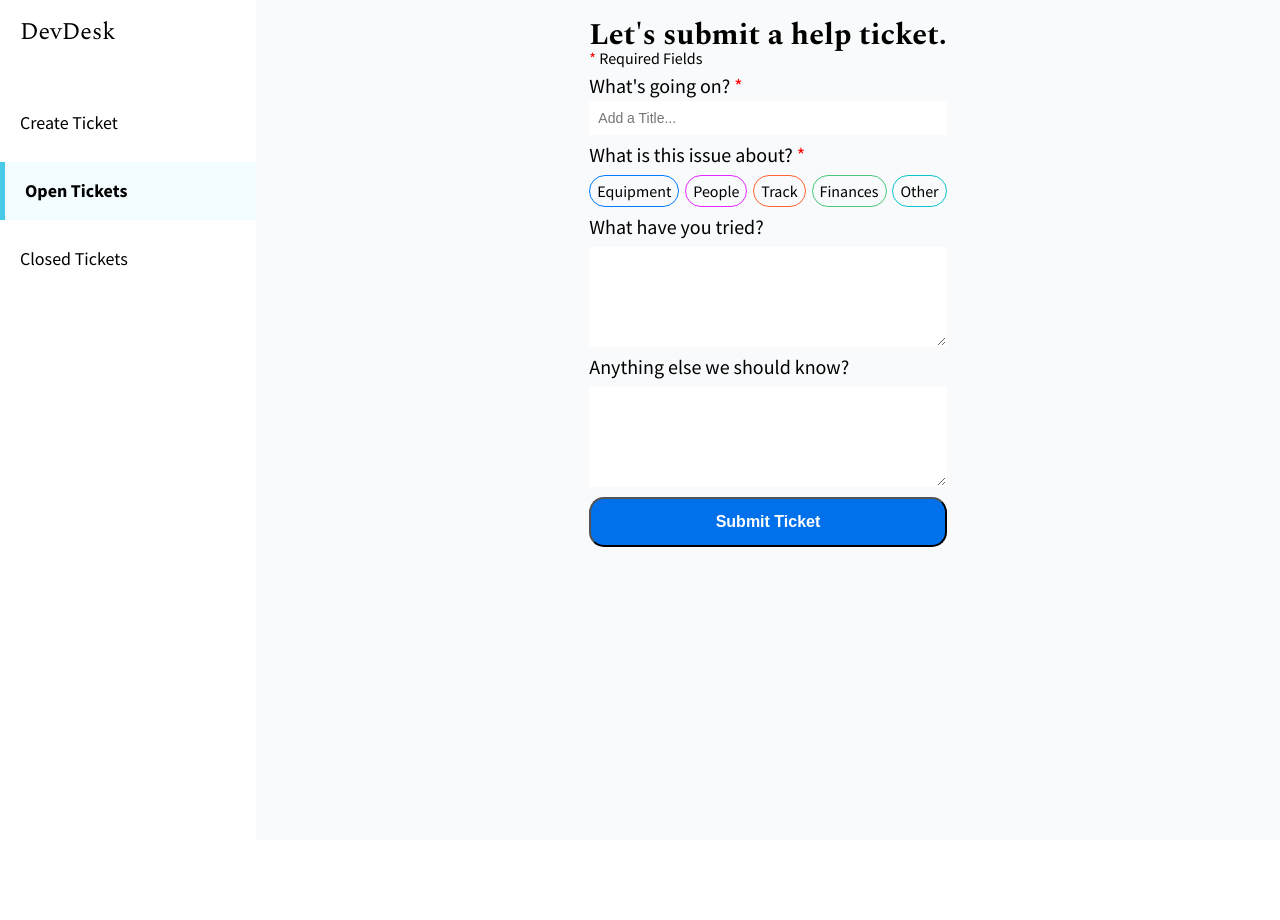
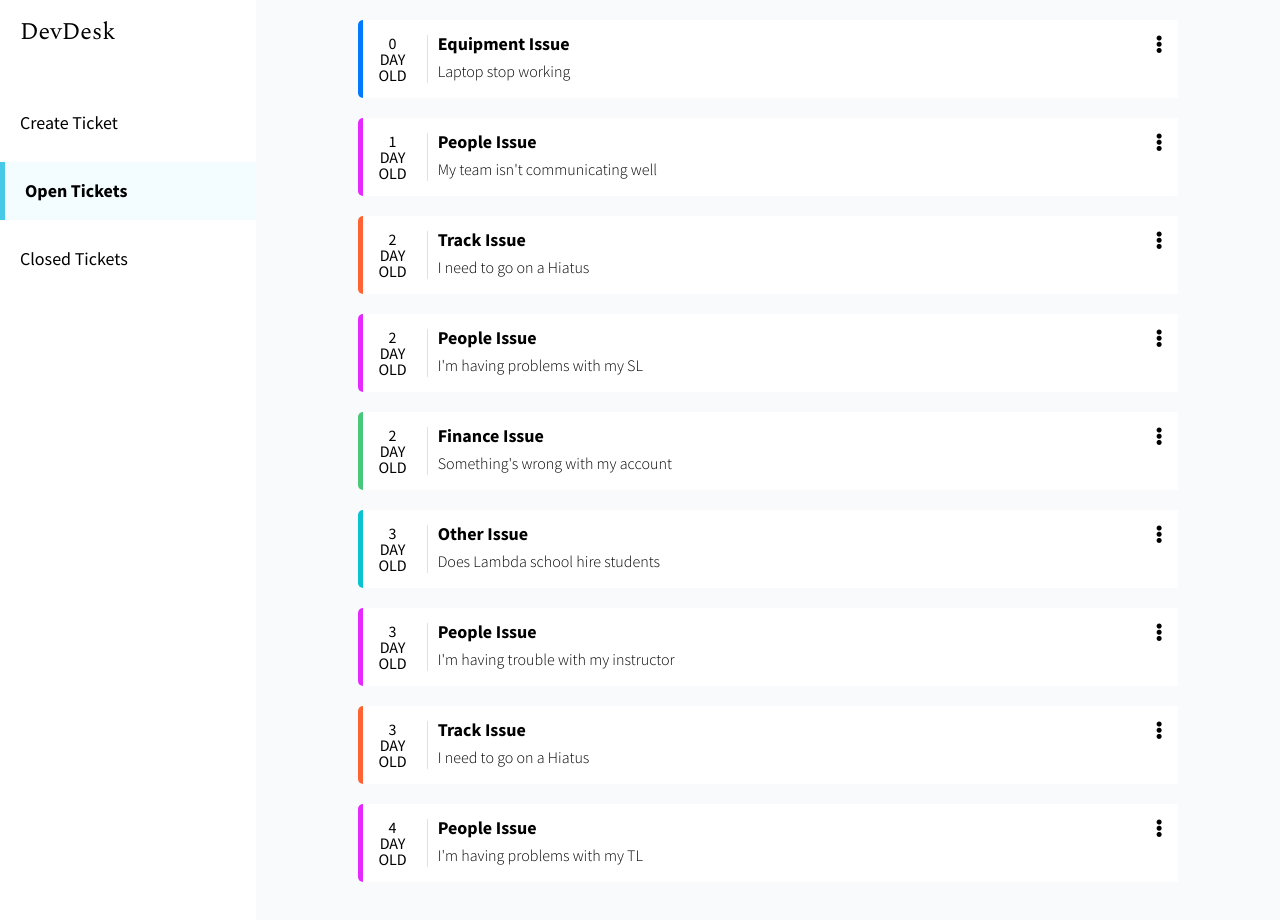
Before and after one commit to Build-Week-DevDesk-Queue1/frontend, a React (Create React App) app in the folder devdesk/: page /student-dashboard in a window 1280 px wide. Both pictures are taken after a click on the item "Open Tickets". Before the commit the page ends 840 px from the top, so only its background shows below. Built offline with nearby package versions, Linux system fonts and the light colour scheme.

Commit message:
continue working on student dashboard added dropwdown functunality and card expanding

```diff
--- a/devdesk/src/App.css
+++ b/devdesk/src/App.css
@@ -195,6 +195,8 @@ h6 {
   padding: 20px 0;
 }
 
+.closeTickets,
+.openTickets,
 .createTicket,
 .mytickets,
 .alltickets {
@@ -205,6 +207,7 @@ h6 {
   height: 100%;
 }
 
+.closeTickets,
 .createTicket,
 .mytickets {
   height: 100vh;
@@ -212,7 +215,9 @@ h6 {
 }
 
 .ticket {
+  position: relative;
   display: flex;
+  flex-direction: column;
   background-color: #ffffff;
   margin-bottom: 20px;
   padding: 15px;
@@ -222,9 +227,50 @@ h6 {
   cursor: pointer;
 }
 
+.ticket-dropdown {
+  position: absolute;
+  z-index: 1;
+  border: 1px solid #f2f2f2;
+  border-radius: 5px;
+  background-color: #ffffff;
+  padding: 8px;
+  top: 35px;
+  right: 5px;
+}
+
+.ticket-dropdown p {
+  margin-bottom: 10px;
+}
+
+.ticket-info {
+  display: flex;
+}
+
+.ticket-more-info {
+  padding-left: 49px;
+}
+
+.attempted-solution {
+  margin: 10px 0;
+}
+
+.additionalInfo {
+  margin-top: 10px;
+}
+
+.what-tried,
+.issue-more-info {
+  margin-top: 10px;
+  font-weight: bold;
+}
+
 .ticket .days {
   text-transform: uppercase;
   text-align: center;
+}
+
+.issue {
+  width: 100%;
 }
 
 .ticket .issue {
@@ -234,6 +280,8 @@ h6 {
 }
 
 .issue-category {
+  display: flex;
+  justify-content: space-between;
   font-size: 18px;
   font-weight: bold;
   margin-bottom: 10px;
--- a/devdesk/src/actions/index.js
+++ b/devdesk/src/actions/index.js
@@ -1,3 +1,4 @@
 import * as helperOptionAction from "./helperOptionAction";
+import * as studentOptionAction from "./studentOptionAction";
 
-export { helperOptionAction };
+export { helperOptionAction, studentOptionAction };
--- a/devdesk/src/components/student/studentdashboard.js
+++ b/devdesk/src/components/student/studentdashboard.js
@@ -1,5 +1,154 @@
 import React, { useState } from "react";
 import CreateTicketForm from "./createticketform";
+import StudentOptionList from "./studentoptionlist";
+import { useSelector } from "react-redux";
+
+function setCategory(category) {
+  category = category.toLowerCase();
+  switch (category) {
+    case "people":
+      return category;
+    case "equipment":
+      return category;
+    case "track":
+      return category;
+    case "finance":
+      return category;
+    case "other":
+      return category;
+    default:
+      return "";
+  }
+}
+
+function StudentContent({
+  studentOption,
+  openTickets,
+  closedTickets,
+  setOpenTickets
+}) {
+  function expandTicket(id) {
+    let tickets = openTickets.map(ticket => {
+      if (ticket.id === id) {
+        return { ...ticket, expand: !ticket.expand };
+      }
+      return ticket;
+    });
+    setOpenTickets(tickets);
+  }
+
+  function triggerDropDown(id) {
+    let tickets = openTickets.map(ticket => {
+      if (ticket.id === id) {
+        return { ...ticket, revealDropDown: !ticket.revealDropDown };
+      }
+      return { ...ticket, revealDropDown: false };
+    });
+    setOpenTickets(tickets);
+  }
+
+  switch (studentOption) {
+    case 1:
+      return (
+        <div className="createTicket">
+          <CreateTicketForm />
+        </div>
+      );
+    case 2:
+      return (
+        <div className="openTickets">
+          {openTickets.map(ticket => {
+            return (
+              <div
+                onClick={() => {
+                  expandTicket(ticket.id);
+                }}
+                key={ticket.id}
+                className={`ticket ${setCategory(ticket.category)}`}
+              >
+                {ticket.revealDropDown && (
+                  <div className="ticket-dropdown">
+                    <p>Edit Details</p>
+                    <p>Delete Ticket</p>
+                    <p>Mark Resolved</p>
+                  </div>
+                )}
+                <div className="ticket-info">
+                  <div className="days">
+                    {ticket.created} <br /> day <br /> old
+                  </div>
+                  <div className="issue">
+                    <div className="issue-category">
+                      <p>{ticket.category} Issue</p>
+                      <i
+                        onClick={e => {
+                          e.stopPropagation();
+                          triggerDropDown(ticket.id);
+                        }}
+                        className="fas fa-ellipsis-v"
+                      ></i>
+                    </div>
+                    <div className="issue-title">{ticket.title}</div>
+                  </div>
+                </div>
+                {ticket.expand && (
+                  <div className="ticket-more-info">
+                    {ticket.attemptedSolution && (
+                      <>
+                        <p className="what-tried">What you've tried</p>
+                        <div className="attempted-solution">
+                          {ticket.attemptedSolution}
+                        </div>
+                      </>
+                    )}
+                    {ticket.additionalInfo && (
+                      <>
+                        <p className="issue-more-info">More info</p>
+                        <div className="additionalInfo">
+                          {ticket.additionalInfo}
+                        </div>
+                      </>
+                    )}
+                  </div>
+                )}
+              </div>
+            );
+          })}
+        </div>
+      );
+    case 3:
+      return (
+        <div className="closeTickets">
+          {closedTickets.map(ticket => {
+            return (
+              <div
+                key={ticket.id}
+                className={`ticket ${setCategory(ticket.category)}`}
+              >
+                <div className="ticket-info">
+                  <div className="days">
+                    {ticket.created} <br /> day <br /> old
+                  </div>
+                  <div className="issue">
+                    <div className="issue-category">
+                      <p>{ticket.category} Issue</p>
+                    </div>
+                    <div className="issue-title">{ticket.title}</div>
+                  </div>
+                </div>
+              </div>
+            );
+          })}
+        </div>
+      );
+    default:
+      return (
+        <div className="content-error">
+          <p>Unable to render content</p>
+        </div>
+      );
+  }
+}
 
 function StudentDashboard() {
   const [openTickets, setOpenTickets] = useState([
@@ -10,7 +159,9 @@ function StudentDashboard() {
       created: 0,
       attemptedSolution: "Reboot, Apple Genius Bar",
       additionalInfo:
-        "I took my laptop to the Apple Genius bar and they Weren't able to get it to work.I dont have the money for a replacement right now."
+        "I took my laptop to the Apple Genius bar and they Weren't able to get it to work. I dont have the money for a replacement right now.",
+      expand: false,
+      revealDropDown: false
     },
     {
       id: 1,
@@ -19,19 +170,25 @@ function StudentDashboard() {
       created: 1,
       attemptedSolution: "Meet individual with my TL and SL",
       additionalInfo:
-        "I'm on the Hospital project we aren't able to come to an agreement on the direction of the assignment."
+        "I'm on the Hospital project we aren't able to come to an agreement on the direction of the assignment.",
+      expand: false,
+      revealDropDown: false
     },
     {
       id: 2,
       category: "Track",
       title: "I need to go on a Hiatus",
-      created: 2
+      created: 2,
+      expand: false,
+      revealDropDown: false
     },
     {
       id: 3,
       category: "People",
       title: "I'm having problems with my SL",
-      created: 2
+      created: 2,
+      expand: false,
+      revealDropDown: false
     },
     {
       id: 4,
@@ -40,71 +197,89 @@ function StudentDashboard() {
       created: 2,
       attemptedSolution: "double check my account information is correct",
       additionalInfo:
-        "My account was working couple minutes ago, unable to log back in"
+        "My account was working couple minutes ago, unable to log back in",
+      expand: false,
+      revealDropDown: false
     },
     {
       id: 5,
       category: "Other",
       title: "Does Lambda school hire students",
-      created: 3
+      created: 3,
+      expand: false,
+      revealDropDown: false
     },
     {
       id: 6,
       category: "People",
       title: "I'm having trouble with my instructor",
-      created: 3
+      created: 3,
+      expand: false,
+      revealDropDown: false
     },
     {
       id: 7,
       category: "Track",
       title: "I need to go on a Hiatus",
-      created: 3
+      created: 3,
+      expand: false,
+      revealDropDown: false
     },
     {
       id: 8,
       category: "People",
       title: "I'm having problems with my TL",
-      created: 4
+      created: 4,
+      expand: false,
+      revealDropDown: false
     }
   ]);
-  const [optionSelected, setOptionSelected] = useState(1);
-
-  function setSelectedOption(e) {
-    setOptionSelected(+e.target.getAttribute("data-id"));
-  }
-
+  const [closedTickets, setClosedTickets] = useState([
+    {
+      id: 0,
+      category: "Equipment",
+      title: "Laptop stop working",
+      created: 0,
+      attemptedSolution: "Reboot, Apple Genius Bar",
+      additionalInfo:
+        "I took my laptop to the Apple Genius bar and they Weren't able to get it to work. I dont have the money for a replacement right now.",
+      status: "closed"
+    },
+    {
+      id: 1,
+      category: "People",
+      title: "My team isn't communicating well",
+      created: 1,
+      attemptedSolution: "Meet individual with my TL and SL",
+      additionalInfo:
+        "I'm on the Hospital project we aren't able to come to an agreement on the direction of the assignment.",
+      status: "closed"
+    },
+    {
+      id: 2,
+      category: "Track",
+      title: "I need to go on a Hiatus",
+      created: 2,
+      status: "closed"
+    }
+  ]);
+  const studentOption = useSelector(state => {
+    const { studentOption } = state;
+    return studentOption;
+  });
   return (
     <>
       <div className="student-sidebar">
         <h2 className="dashboard-brandname">DevDesk</h2>
-        <ul className="option-list">
-          <li
-            onClick={setSelectedOption}
-            data-id="1"
-            className={optionSelected + "" === "1" ? "selected-option" : ""}
-          >
-            Create Ticket
-          </li>
-          <li
-            onClick={setSelectedOption}
-            data-id="2"
-            className={optionSelected + "" === "2" ? "selected-option" : ""}
-          >
-            Open Tickets
-          </li>
-          <li
-            onClick={setSelectedOption}
-            data-id="3"
-            className={optionSelected + "" === "3" ? "selected-option" : ""}
-          >
-            Closed Tickets
-          </li>
-        </ul>
+        <StudentOptionList />
       </div>
       <div className="student-main-content">
-        <div className="createTicket">
-          <CreateTicketForm />
-        </div>
+        <StudentContent
+          setOpenTickets={setOpenTickets}
+          studentOption={studentOption}
+          openTickets={openTickets}
+          closedTickets={closedTickets}
+        />
       </div>
     </>
   );
--- /dev/null
+++ b/devdesk/src/components/student/studentoptionlist.js
@@ -0,0 +1,46 @@
+import React, { useState } from "react";
+import { studentOptionAction } from "../../actions";
+import { useSelector, useDispatch } from "react-redux";
+const { setStudentOptions } = studentOptionAction;
+
+function StudentOptionList() {
+  const [optionSelected, setOptionSelected] = useState(1);
+  const studentOption = useSelector(state => {
+    const { studentOption } = state;
+    return studentOption;
+  });
+
+  const dispatch = useDispatch();
+
+  function setSelectedOption(e) {
+    dispatch(setStudentOptions(+e.target.getAttribute("data-id")));
+  }
+
+  return (
+    <ul className="option-list">
+      <li
+        onClick={setSelectedOption}
+        data-id="1"
+        className={studentOption + "" === "1" ? "selected-option" : ""}
+      >
+        Create Ticket
+      </li>
+      <li
+        onClick={setSelectedOption}
+        data-id="2"
+        className={studentOption + "" === "2" ? "selected-option" : ""}
+      >
+        Open Tickets
+      </li>
+      <li
+        onClick={setSelectedOption}
+        data-id="3"
+        className={studentOption + "" === "3" ? "selected-option" : ""}
+      >
+        Closed Tickets
+      </li>
+    </ul>
+  );
+}
+
+export default StudentOptionList;
--- a/devdesk/src/reducers/index.js
+++ b/devdesk/src/reducers/index.js
@@ -1,8 +1,10 @@
 import { combineReducers } from "redux";
 import helperOptionReducer from "./helperOptionReducer";
+import studentOptionReducer from "./studentOptionReducer";
 
 const rootReducer = combineReducers({
-  helperOption: helperOptionReducer
+  helperOption: helperOptionReducer,
+  studentOption: studentOptionReducer
 });
 
 export default rootReducer;
```
Also changed, not shown: devdesk/src/actions/studentOptionAction.js (added, +10 -0 lines), devdesk/src/components/helper/helper.js (+10 -2 lines), devdesk/src/reducers/studentOptionReducer.js (added, +14 -0 lines).
